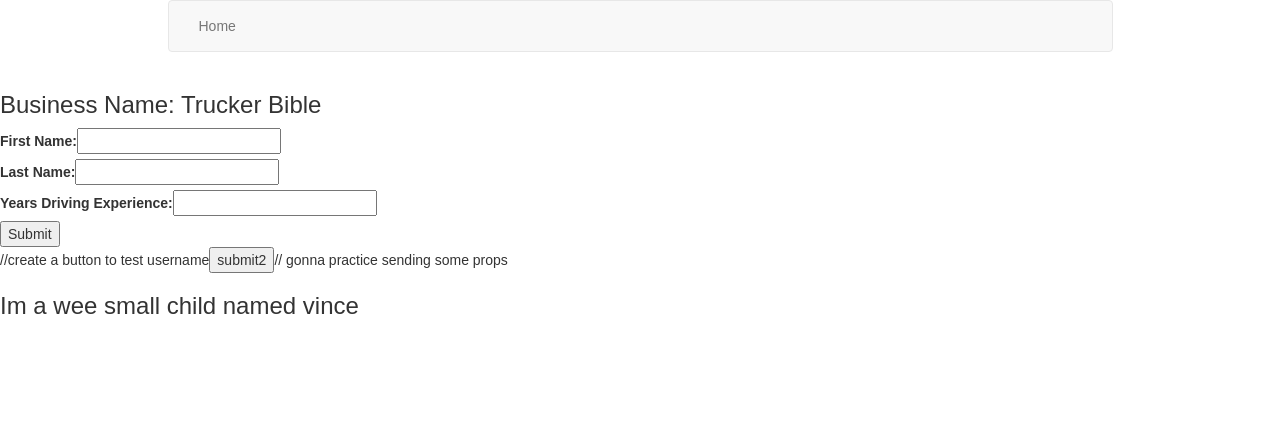
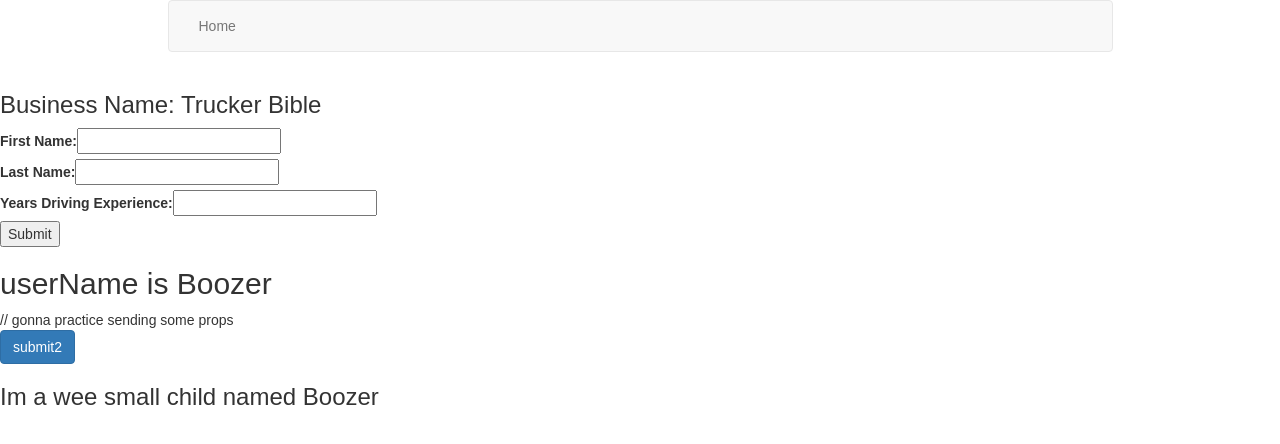
Before and after one commit to vincefio/changeworld1, a React (Create React App) app: page / in a window 1280 px wide. Shown: the top 444 px of the page. Built offline with nearby package versions, Linux system fonts and the light colour scheme.

Commit message:
cool basic state changes

```diff
--- a/src/Components/ChildToForm.js
+++ b/src/Components/ChildToForm.js
@@ -1,12 +1,18 @@
 import React, { Component } from "react";
 
 class ChildToForm extends Component {
+
+  testName(){
+    console.log('this.user is ' + this.props.user);
+  }
+
   render(){
-    //practice logging props assigned in Usersignin
-    console.log('child props are ' + this.props);
+
 
     return(
       <div>
+        <input type="submit" value="submit2" onClick={() => this.testName()}
+        className="btn btn-primary" />
         <h3>Im a wee small child named {this.props.user}</h3>
       </div>
     );
--- a/src/Components/Usersignin.js
+++ b/src/Components/Usersignin.js
@@ -2,7 +2,8 @@ import React, { Component } from 'react';
 
 import ChildToForm from './ChildToForm';
 
-var userName = 'vince'
+var userName="Boozer";
+
 class Signin extends Component {
   constructor(props){
     super(props);
@@ -13,7 +14,11 @@ class Signin extends Component {
     //attempt to set initial state
     this.state = {name: ''};
 
-
+    this.state = {
+      name1: "",
+      name2: "",
+      experience: 0
+    };
   }
 
   handleClick(e){
@@ -24,7 +29,11 @@ class Signin extends Component {
     console.log('var username is ' + userName);
     //line below works same as above
     //console.log(this.refs.text.value)
+    this.setState({
+      name1: userName
+    });
   }
+
 
   handleSubmit(event) {
      event.preventDefault();
@@ -81,8 +90,9 @@ class Signin extends Component {
           <input type="submit" value="Submit"  />
         </form>
 
-        //create a button to test username
-        <input type="submit" value="submit2" onClick={this.handleSubmit} />
+
+
+        <h2>userName is {userName}</h2>
         // gonna practice sending some props
         <ChildToForm username={"TestPropUserName"} user={userName} />
       </div>
```
